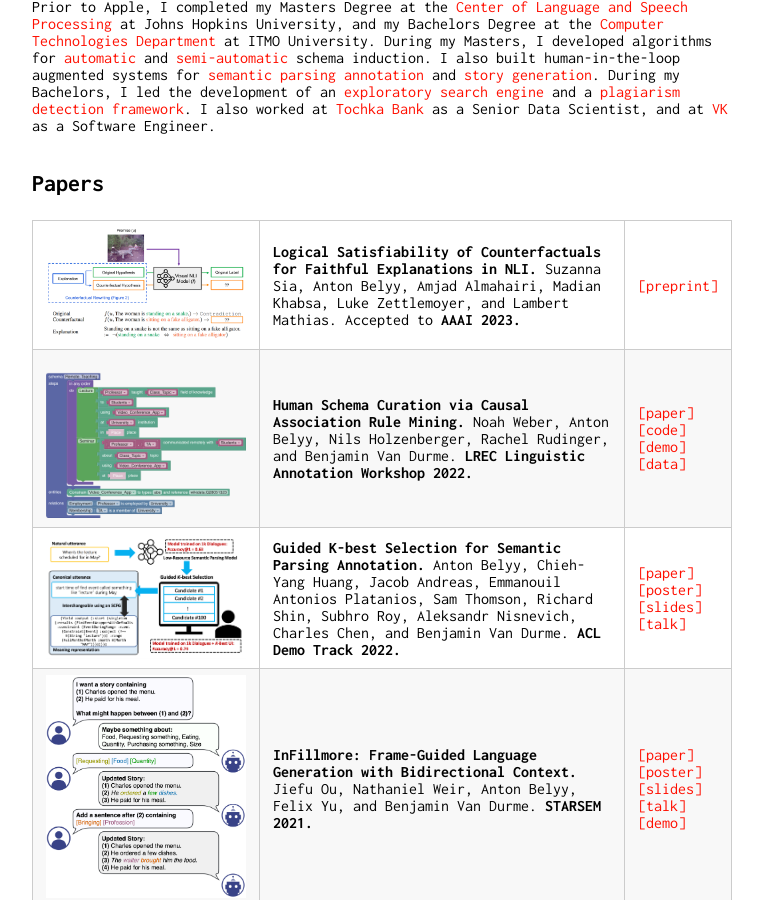
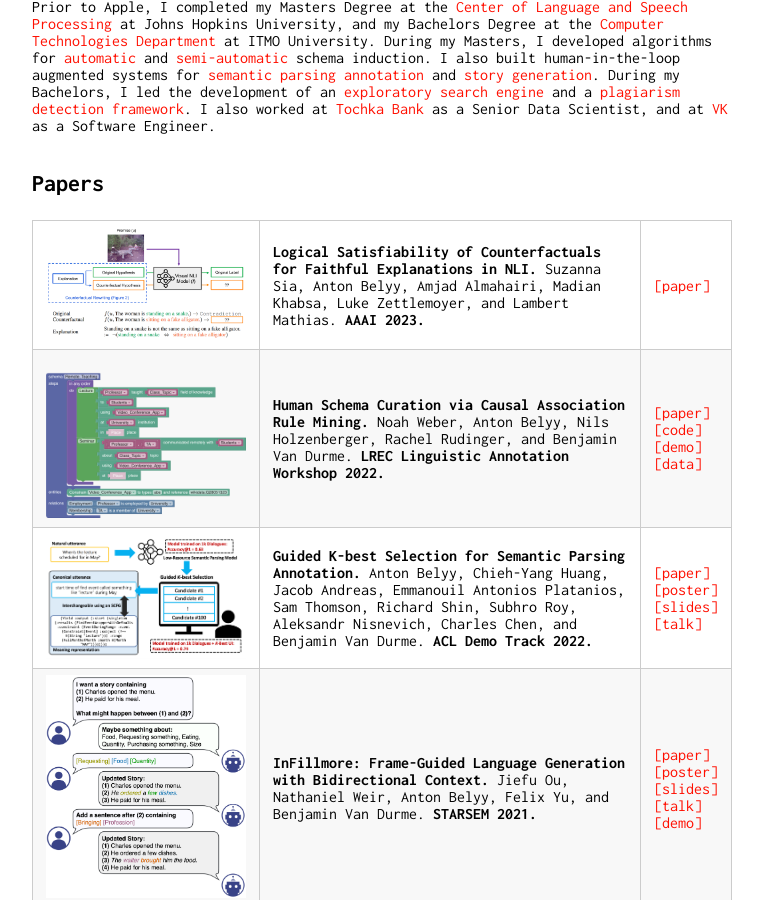
Before and after one commit to AVBelyy/AVBelyy.github.io, a Jekyll site: the page built from index.md, in a window 1280 px wide and 900 px high, scrolled down 413 px. Shown: the whole window, without its empty margins (258-1021 px from the left). Built offline with Jekyll 4.4.1, drawn with Linux system fonts in a browser that asks for light colours.

Commit message:
Update index.md

```diff
--- a/index.md
+++ b/index.md
@@ -11,7 +11,7 @@ Prior to Apple, I completed my Masters Degree at the [Center of Language and Spe
 
 ## Papers
 
-<img src="img/publications/ftc.png" alt="FTC paper" style="width: 200px"/> | **Logical Satisfiability of Counterfactuals for Faithful Explanations in NLI.** Suzanna Sia, Anton Belyy, Amjad Almahairi, Madian Khabsa, Luke Zettlemoyer, and Lambert Mathias. Accepted to **AAAI 2023.** | [[preprint]](https://arxiv.org/pdf/2205.12469.pdf)
+<img src="img/publications/ftc.png" alt="FTC paper" style="width: 200px"/> | **Logical Satisfiability of Counterfactuals for Faithful Explanations in NLI.** Suzanna Sia, Anton Belyy, Amjad Almahairi, Madian Khabsa, Luke Zettlemoyer, and Lambert Mathias. **AAAI 2023.** | [[paper]](https://ojs.aaai.org/index.php/AAAI/article/view/26174)
 <img src="img/projects/schema-blocks.png" alt="Schema paper" style="width: 200px"/> | **Human Schema Curation via Causal Association Rule Mining.** Noah Weber, Anton Belyy, Nils Holzenberger, Rachel Rudinger, and Benjamin Van Durme. **LREC Linguistic Annotation Workshop 2022.** | [[paper]](http://www.lrec-conf.org/proceedings/lrec2022/workshops/LAWXVI/pdf/2022.lawxvi-1.17.pdf)<br>[[code]](http://github.com/AVBelyy/SchemaBlocks)<br>[[demo]](http://sb.retloko.org)<br>[[data]](https://nlp.jhu.edu/schemas/)
 <img src="img/publications/guidedkbest.png" alt="Guided K-best" style="width: 200px"/> | **Guided K-best Selection for Semantic Parsing Annotation.** Anton Belyy, Chieh-Yang Huang, Jacob Andreas, Emmanouil Antonios Platanios, Sam Thomson, Richard Shin, Subhro Roy, Aleksandr Nisnevich, Charles Chen, and Benjamin Van Durme. **ACL Demo Track 2022.** | [[paper]](https://aclanthology.org/2022.acl-demo.11.pdf)<br>[[poster]](https://static.retloko.org/posters/belyyetal2022guidedkbest-poster.pdf)<br>[[slides]](https://static.retloko.org/slides/belyyetal2022guidedkbest-slides.pdf)<br>[[talk]](https://youtu.be/jSEJfHotBdY)
 <img src="img/publications/infillmore.png" alt="InFillmore" style="width: 200px"/> | **InFillmore: Frame-Guided Language Generation with Bidirectional Context.** Jiefu Ou, Nathaniel Weir, Anton Belyy, Felix Yu, and Benjamin Van Durme. **STARSEM 2021.** | [[paper]](https://aclanthology.org/2021.starsem-1.12.pdf)<br>[[poster]](https://static.retloko.org/posters/ouetal2021infillmore-poster.pdf)<br>[[slides]](https://static.retloko.org/slides/ouetal2021infillmore-slides.pdf)<br>[[talk]](https://static.retloko.org/talks/ouetal2021infillmore-talk.mp4)<br>[[demo]](https://nlp.jhu.edu/demos/infillmore)
```
